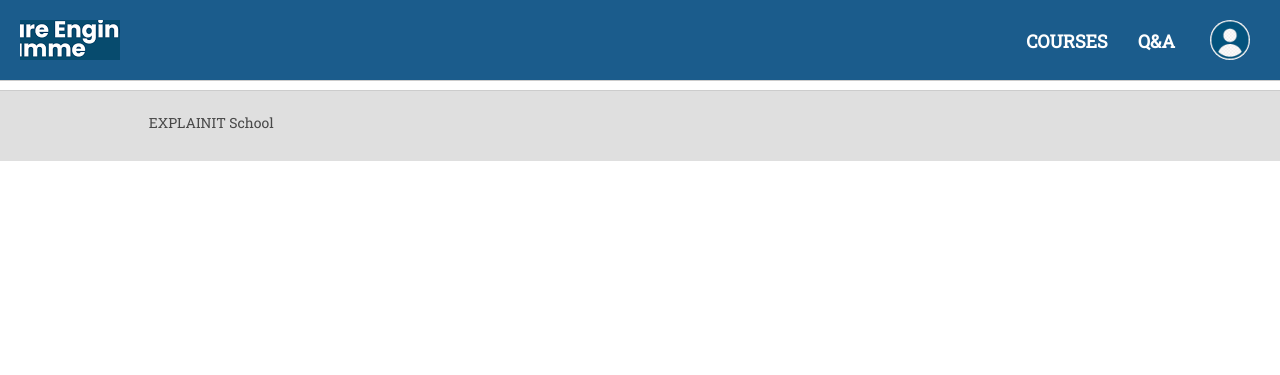
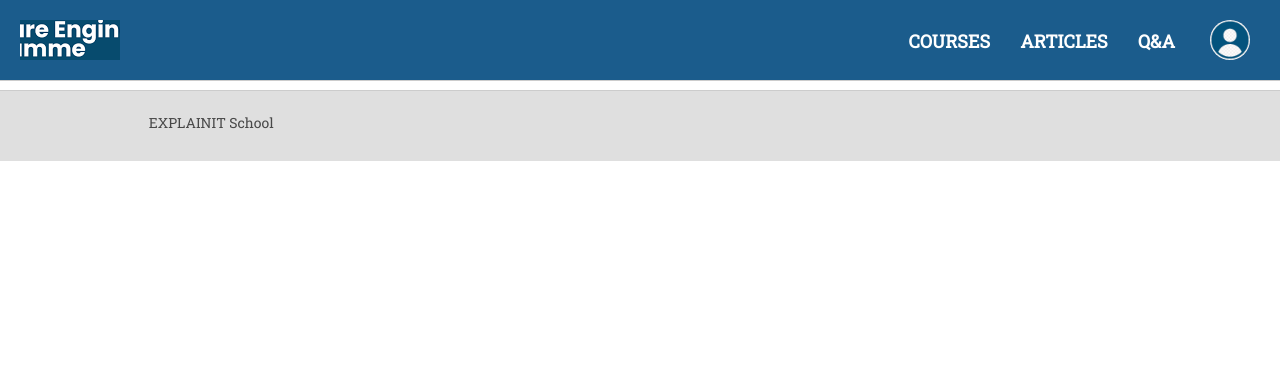
Before and after one commit to Kitesa/E-Learning-platform, a Django app: page / in a window 1280 px wide. Shown: the top 375 px of the page. Run offline with Django 4.2, Linux system fonts and the light colour scheme; the visitor is signed in with stand-in values (Sample User, id 1); data that the repository does not hold is empty; some libraries are stand-ins or nearby versions.

Commit message:
ADded updated version of homepage app

```diff
--- a/explainit/homepage/templates/homepage/homepage.html
+++ b/explainit/homepage/templates/homepage/homepage.html
@@ -2,6 +2,7 @@
 {% load static %}
 
 {% block mainbody %}
+
 	{% include 'qanda_snippets/question_box.html' %}
 	{% include 'homepage_snippets/home_page_courses.html' %}
 {% endblock mainbody%}
--- a/explainit/homepage/templates/homepage/navbar.html
+++ b/explainit/homepage/templates/homepage/navbar.html
@@ -10,6 +10,9 @@
             <ul>
                <div>
                   <li><a href="{% url 'courses:course-home-view' %}">COURSES</a></li>
+               </div>
+               <div>
+                  <li><a href="{% url 'articles:article-home-view' %}">ARTICLES</a></li>
                </div>
                <div>
                   <li><a href="{% url 'qanda:qanda-home-view' %}">Q&A</a></li>
--- a/explainit/homepage/templates/homepage_snippets/humberger_drop_down.html
+++ b/explainit/homepage/templates/homepage_snippets/humberger_drop_down.html
@@ -12,6 +12,10 @@
                <h3><a href="{% url 'courses:course-home-view' %}">Courses</a></h3>
             </div>
             <div class="user-info">
+               <img src="{% static 'images/courses.png' %}" alt="">
+               <h3><a href="{% url 'articles:article-home-view' %}">Articles</a></h3>
+            </div>
+            <div class="user-info">
                <img src="{% static 'images/q_and_a.png' %}" alt="">
                <h3><a href="{% url 'qanda:qanda-home-view' %}">Q&A</a></h3>
             </div>
--- a/explainit/homepage/templates/homepage_snippets/question_snippet.html
+++ b/explainit/homepage/templates/homepage_snippets/question_snippet.html
@@ -5,9 +5,13 @@
 			{% endif %}
 		</div>
 		<div class="question-sth-you-know-form-container">
+
+			<div class="question-sth-you-know-form">
 			<a href="{% url 'qanda:question-creation-view' %}" >
-			<div class="question-sth-you-know-form">
 					Ask question...
+			</a>
+			<a href="{% url 'articles:article-creation-view' %}" >
+					Publish article...
 			</div>
 			</a>
 		</div>
```
